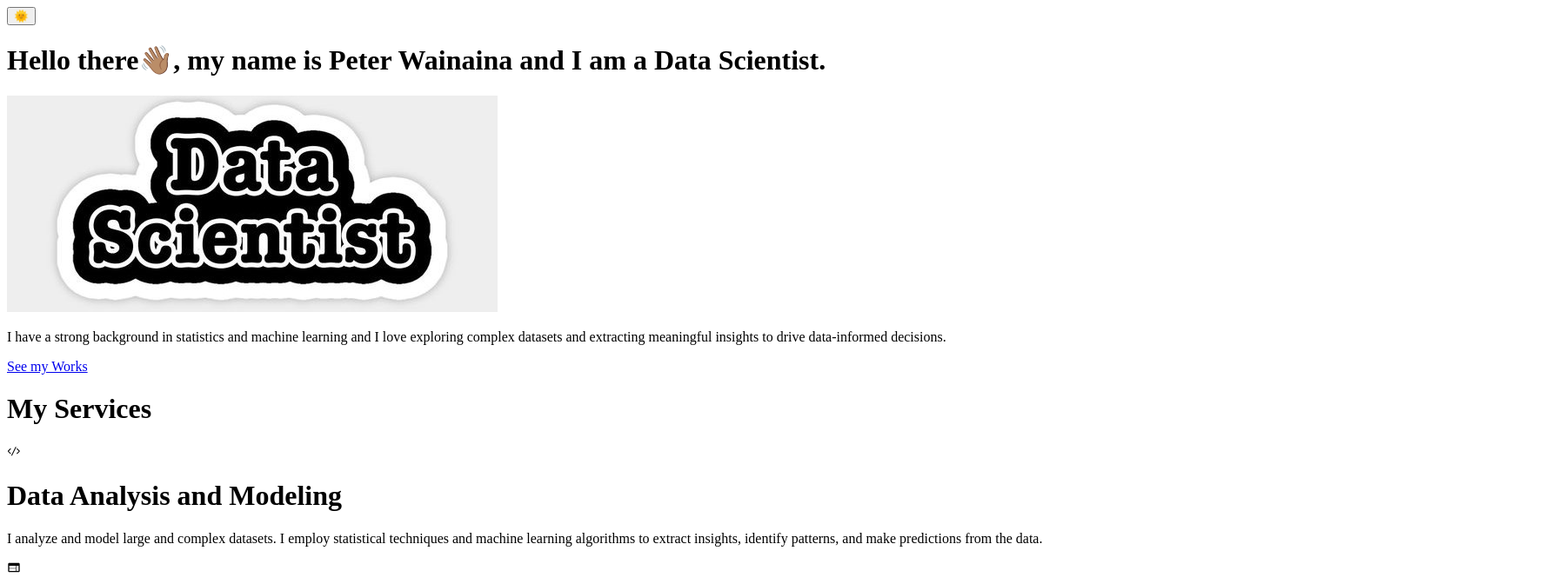
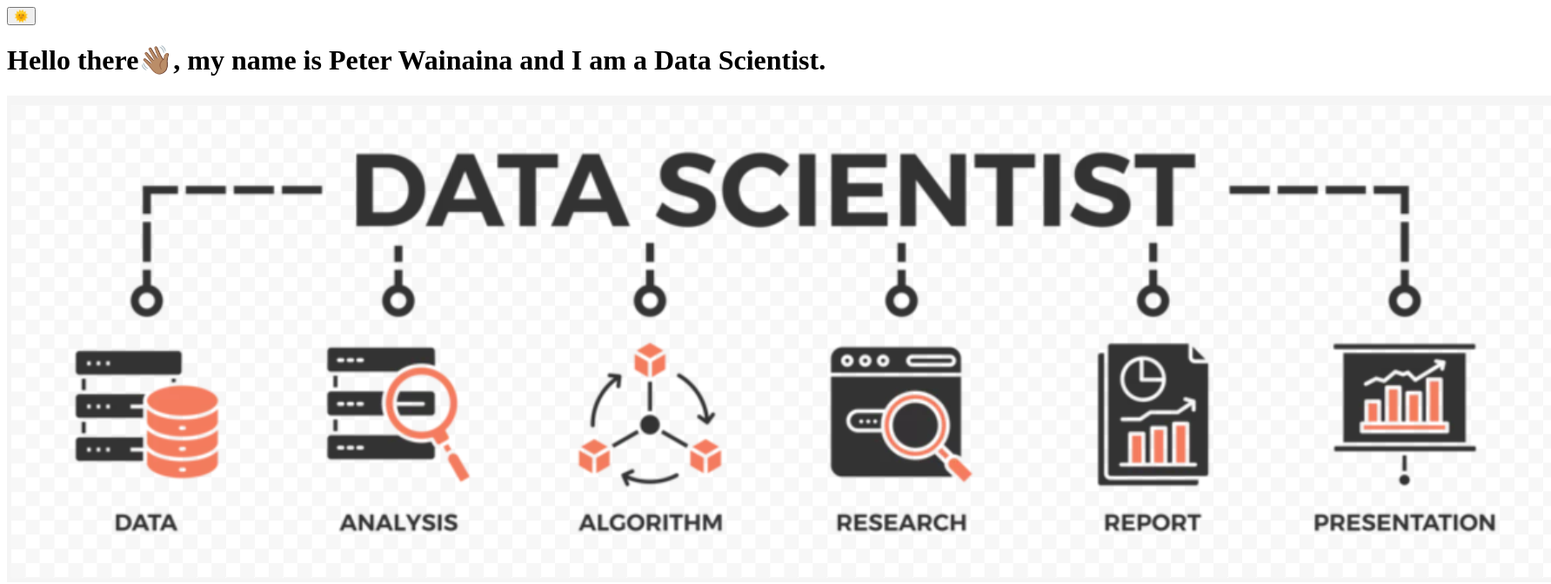
Before and after one commit to wainaina-peter/wainaina-peter-Portfolio, a React (Vite) app: page / in a window 1280 px wide. Shown: the top 672 px of the page at 87% size, 1783 px wide, since content can reach past the window. Built offline with nearby package versions, Linux system fonts and the light colour scheme; the HTML template or start-up script is replaced by a standard one.

Commit message:
Update HeroSection.jsx

```diff
--- a/src/components/HeroSection.jsx
+++ b/src/components/HeroSection.jsx
@@ -5,7 +5,7 @@
     <div id='hero' className='flex items-center justify-center flex-col py-20'>
         <div className='text-center'>
         <h1 className='text-5xl md:text-4xl mb-1 md:mb-3 text-indigo-600 font-semibold font-inter dark:text-indigo-500'>Hello there👋🏽, my name is Peter Wainaina and I am a Data Scientist.</h1>
-        <img src='src/data/pictures/datascientist22.jpg' />
+        <img src='src/data/pictures/datascientist.png' />
         <br />
         <p className='text-md md:text-xl mb-3 text-gray-600 dark:text-gray-300'>I have a strong background in statistics and machine learning and I love exploring complex datasets and extracting meaningful insights to drive data-informed decisions.</p>
         <a href="#works" className='inline-block px-8 py-3 border-transparent text-base font-edium rounded-md text-white bg-indigo-600 hover:bg-indigo-700 md:text-md'>See my Works</a>
```
